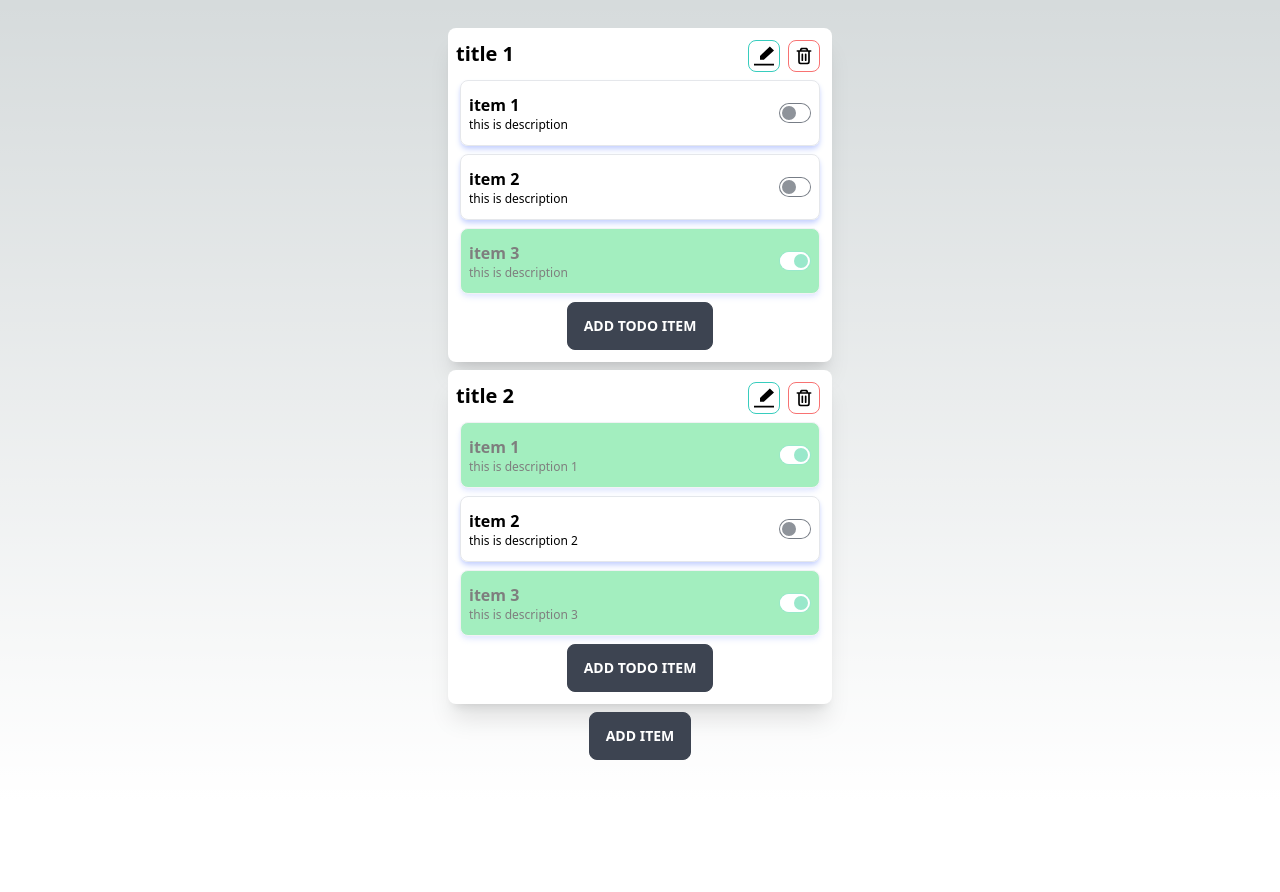
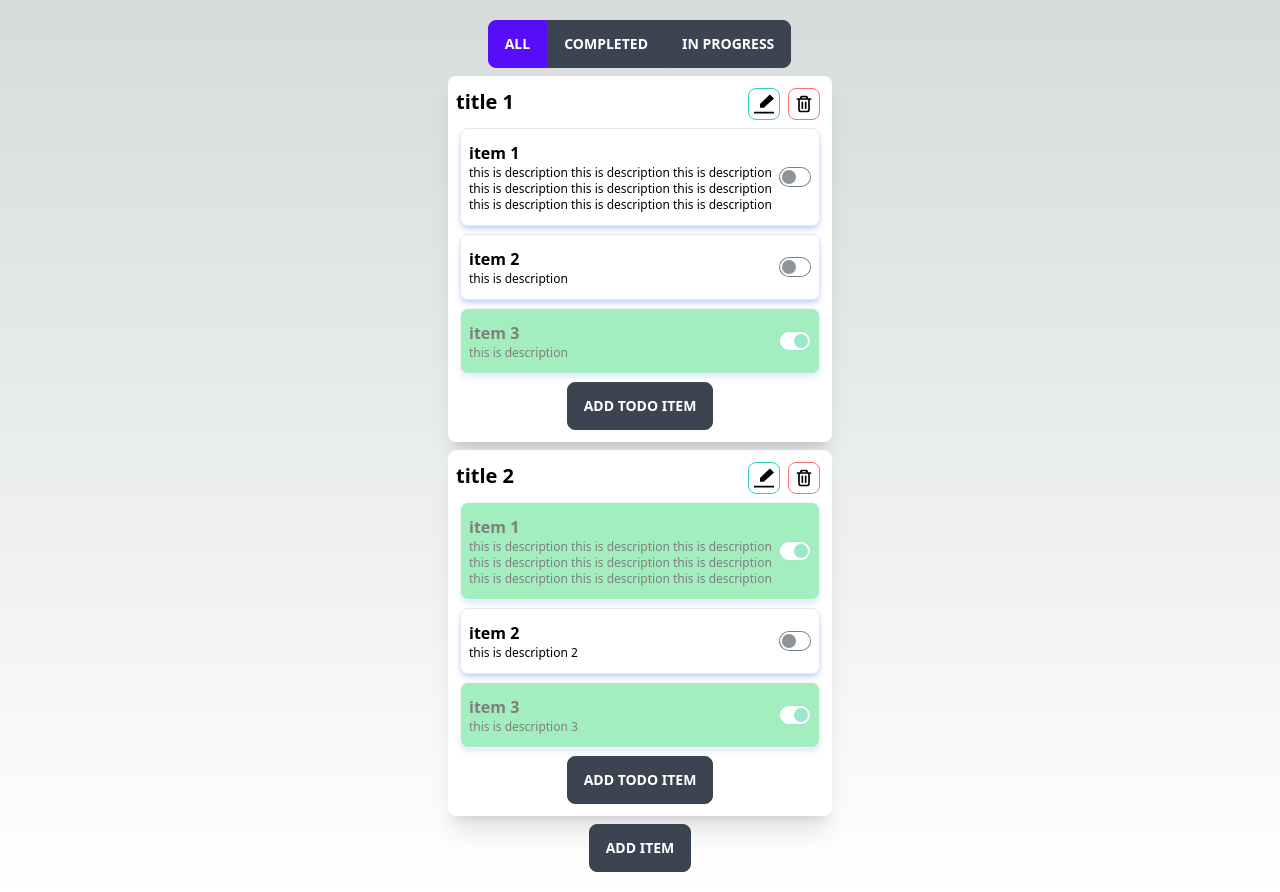
Before and after one commit to FilipBrady/amceftodo, a Next.js app: page / in a window 1280 px wide. Before the commit the page ends 800 px from the top, so only its background shows below. Built offline with nearby package versions, Linux system fonts and the light colour scheme.

Commit message:
added: filtering todo

```diff
--- a/src/components/container/Container.tsx
+++ b/src/components/container/Container.tsx
@@ -40,7 +40,7 @@ const Container = ({ children }: Props) => {
         {
           id: 1,
           itemTitle: 'item 1',
-          itemDescription: 'this is description',
+          itemDescription: 'this is description this is description this is description this is description this is description this is description this is description this is description this is description ',
           completed: false,
         },
         {
@@ -64,7 +64,7 @@ const Container = ({ children }: Props) => {
         {
           id: 1,
           itemTitle: 'item 1',
-          itemDescription: 'this is description 1',
+          itemDescription: 'this is description this is description this is description this is description this is description this is description this is description this is description this is description ',
           completed: true,
         },
         {
--- a/src/components/todoDashboard/TodoDashboard.tsx
+++ b/src/components/todoDashboard/TodoDashboard.tsx
@@ -1,15 +1,10 @@
-import { useAppContainer } from '../container/Context';
 import AddToDoList from './addingTodos/AddTodoList';
 import TodoList from './todos/TodoList';
 
 const TodoDashboard = () => {
-  const { todoLists } = useAppContainer();
-
   return (
     <div className='text-center'>
-      {todoLists.map(todo => (
-        <TodoList key={todo.id} todo={todo} />
-      ))}
+      <TodoList />
 
       <label htmlFor={`addTodoList`} className='btn'>
         Add item
--- a/src/components/todoDashboard/todos/TodoList.tsx
+++ b/src/components/todoDashboard/todos/TodoList.tsx
@@ -1,21 +1,40 @@
+import { Dispatch, SetStateAction, useState } from 'react';
 import AddToDoItem from '../addingTodos/AddTodoItem';
 import TodoHeader from './TodoHeader';
 import TodoItem from './TodoItem';
-type Props = {
-  todo: {
-    id: number;
-    listTitle: string;
-    todoItems: {
-      id: number;
-      itemTitle: string;
-      itemDescription: string;
-      completed: boolean;
-    }[];
-  };
-};
-const TodoList = ({ todo }: Props) => {
+import { useAppContainer } from '@/components/container/Context';
+
+const TodoList = () => {
+  const { todoLists } = useAppContainer();
+  const [filter, setFilter] = useState('all');
+
+  const filteredData = todoLists.map((todoList: any) => ({
+    ...todoList,
+    todoItems: todoList.todoItems.filter((todoItem: any) => {
+      if (filter === 'completed') {
+        return todoItem.completed;
+      } else if (filter === 'inProgress') {
+        return !todoItem.completed;
+      } else {
+        return true;
+      }
+    }),
+  }));
+
   return (
     <div>
+      <div className='btn-group'>
+        <button onClick={() => setFilter('all')} className='btn btn-active'>
+          All
+        </button>
+        <button onClick={() => setFilter('completed')} className='btn'>
+          Completed
+        </button>
+        <button onClick={() => setFilter('inProgress')} className='btn'>
+          In Progress
+        </button>
+      </div>
+      {filteredData.map(todo => (
         <div className='bg-white w-96 my-2 px-2 py-3 rounded-lg shadow-xl text-center'>
           <TodoHeader key={todo.id} todo={todo} />
           {todo.todoItems.map((todoItem: any) => (
@@ -44,6 +63,7 @@ const TodoList = ({ todo }: Props) => {
             </div>
           </div>
         </div>
+      ))}
     </div>
   );
 };
```
Lines whose indentation alone changed are shown as unchanged.
